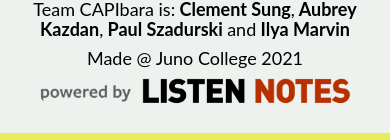
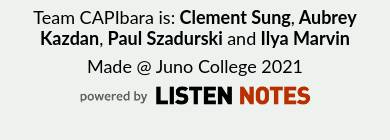
Before and after one commit to capibara33/podcastPrioritizer, a React (Create React App) app: page / in a window 390 px wide. Shown: the part 701-841 px from the top of the page. Built offline with nearby package versions, Linux system fonts and the light colour scheme; no server answers.

Commit message:
that sweet sticky footer

```diff
--- a/src/components/App.js
+++ b/src/components/App.js
@@ -22,6 +22,7 @@
   return (
 
     <Fragment>
+      <div className="content">
       <LandingPage />
 
       <main>
@@ -31,6 +32,7 @@
         <PodcastResults podcastInfo={podcasts} />
       </main>
 
+      </div>
       <footer>
         <p className="githubLinks">
           Team CAPIbara is:
--- a/src/components/LocationForm.js
+++ b/src/components/LocationForm.js
@@ -82,7 +82,6 @@
     setDestination(event.target.value)
   }
 
-  // THIS SECTION IS STEP 1
   return (
     <>
       <h2>Step 1: Pick a location AND destination to get started.</h2>
--- a/src/styles/App.css
+++ b/src/styles/App.css
@@ -14,10 +14,6 @@
 Light Red: #F97068 */
 /* Gold Croyola: #EFC88B */
 
-.highlight {
-    background-color: #F97068;
-}
-
 html {
     font-size: 125%;
 }
@@ -26,6 +22,10 @@
     font-family: 'Lato', sans-serif;
     font-size: 0.9rem;
     background-color: #E8EB5E;
+}
+
+.content {
+    min-height: calc(100vh - 8rem);
 }
 
 h1 {
@@ -75,6 +75,7 @@
     background-color: #EDF2EF;
     padding: 1rem;
     text-align: center;
+    height: 8rem;
 }
 
 footer p{
@@ -439,6 +440,10 @@
   .podcastSearchForm input {
     width: 13rem;
   }
+
+    .listennotesLogo {
+        max-width: 12rem;
+    }
 }
 
 @media (max-width: 350px) {
@@ -473,8 +478,4 @@
     .podcastButton {
         margin-left: 1rem;
     }
-
-    .listennotesLogo {
-        max-width: 14rem;
-    }
 }
```
